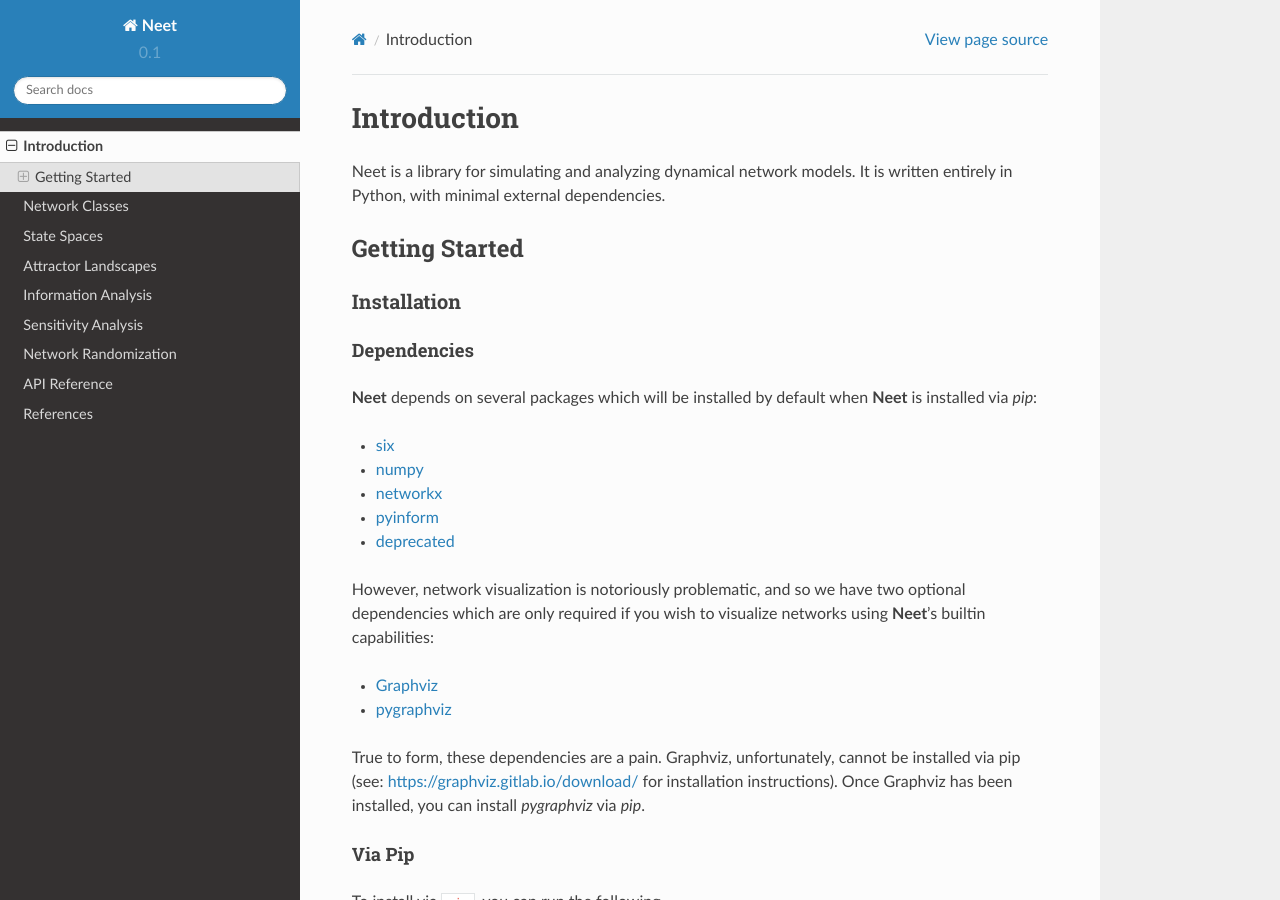
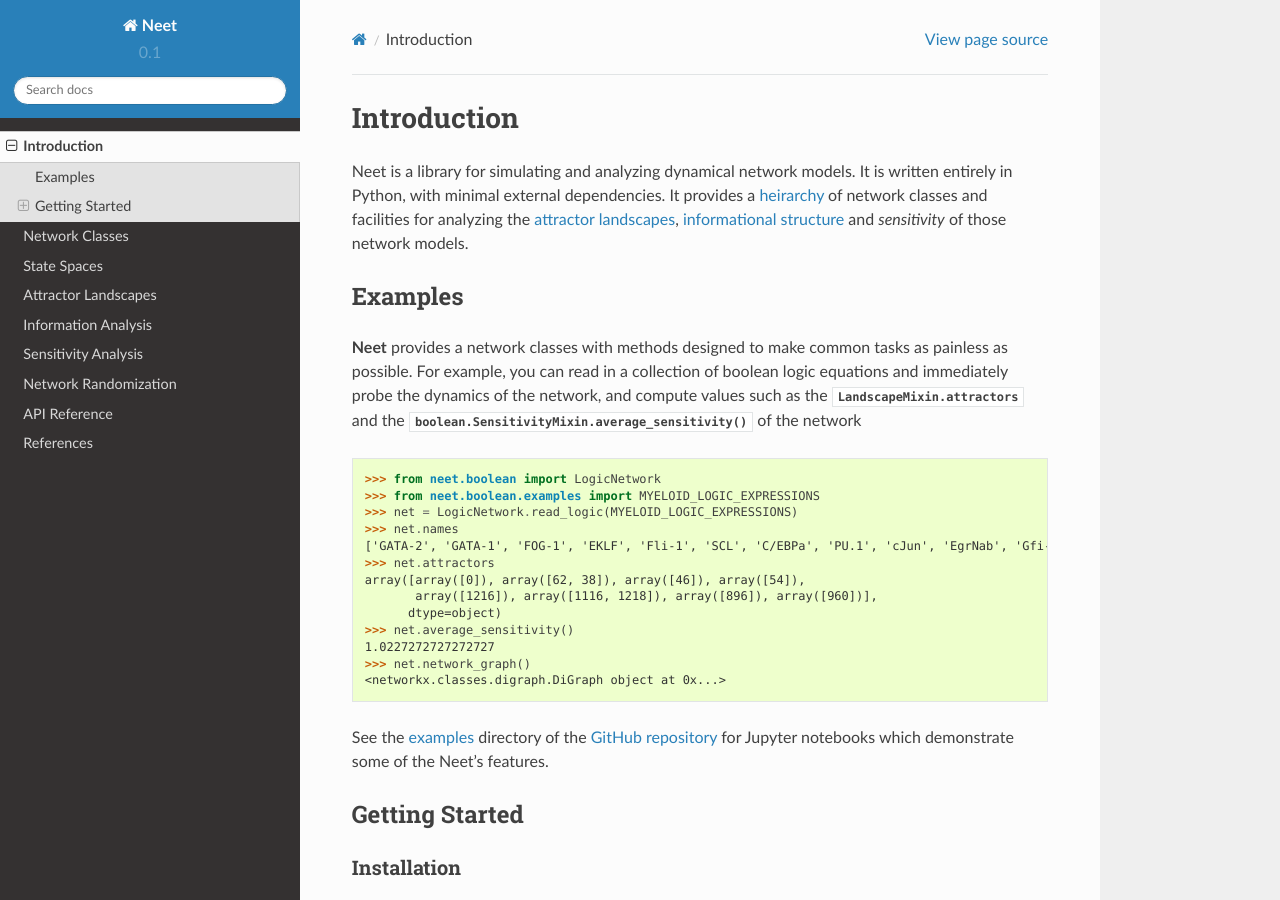
Before and after one commit to ELIFE-ASU/Neet, a Sphinx documentation site: the page built from docs/source/intro.rst, in a window 1280 px wide and 900 px high. Built offline with Sphinx 7.4.7 and the Read the Docs theme 2.0.0, drawn with Linux system fonts in a browser that asks for light colours.

Commit message:
:memo: Move landing-page examples to intro

```diff
--- a/docs/source/intro.rst
+++ b/docs/source/intro.rst
@@ -1,10 +1,43 @@
+.. currentmodule:: neet
+
 .. _introduction:
 
 Introduction
 ============
 
 Neet is a library for simulating and analyzing dynamical network models. It is written entirely in
-Python, with minimal external dependencies.
+Python, with minimal external dependencies. It provides a `heirarchy <networks.html>`__ of network
+classes and facilities for analyzing the `attractor landscapes <landscapes.html>`__, `informational
+structure <information.html>`__ and `sensitivity` of those network models.
+
+Examples
+--------
+
+**Neet** provides a network classes with methods designed to make common tasks as painless as
+possible. For example, you can read in a collection of boolean logic equations and immediately probe
+the dynamics of the network, and compute values such as the :attr:`LandscapeMixin.attractors` and
+the :meth:`boolean.SensitivityMixin.average_sensitivity` of the network
+
+.. doctest::
+
+   >>> from neet.boolean import LogicNetwork
+   >>> from neet.boolean.examples import MYELOID_LOGIC_EXPRESSIONS
+   >>> net = LogicNetwork.read_logic(MYELOID_LOGIC_EXPRESSIONS)
+   >>> net.names
+   ['GATA-2', 'GATA-1', 'FOG-1', 'EKLF', 'Fli-1', 'SCL', 'C/EBPa', 'PU.1', 'cJun', 'EgrNab', 'Gfi-1']
+   >>> net.attractors
+   array([array([0]), array([62, 38]), array([46]), array([54]),
+          array([1216]), array([1116, 1218]), array([896]), array([960])],
+         dtype=object)
+   >>> net.average_sensitivity()
+   1.0227272727272727
+   >>> net.network_graph()
+   <networkx.classes.digraph.DiGraph object at 0x...>
+
+See the `examples <https://github.com/ELIFE-ASU/Neet/blob/master/examples>`_
+directory of the `GitHub repository <https://github.com/ELIFE-ASU/Neet>`_ for
+Jupyter notebooks which demonstrate some of the Neet's features.
+
 
 Getting Started
 ---------------
```
Also changed, not shown: docs/source/index.rst (+0 -32 lines).
